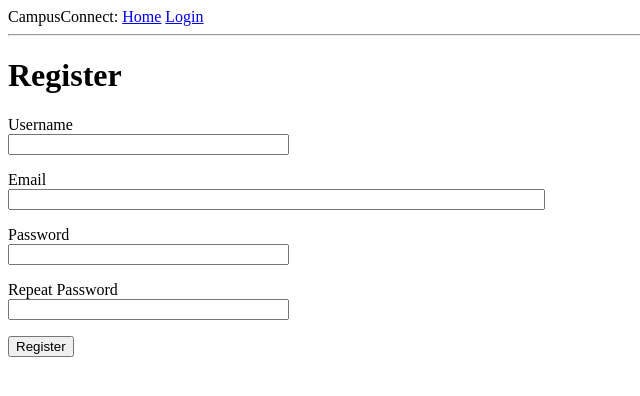
After one commit to anni02th/PeerSpace, a Flask app: page /register in a window 1280 px wide. The commit adds this page. Shown: the top 396 px of the page, without its empty margins (0-640 px from the left). Run offline with Flask 3, Linux system fonts and the light colour scheme.

Commit message:
implemented login, logout and registration functionality

```diff
--- a/app/__init__.py
+++ b/app/__init__.py
@@ -2,10 +2,13 @@ from flask import Flask
 from config import Config
 from flask_sqlalchemy import SQLAlchemy
 from flask_migrate import Migrate
+from flask_login import LoginManager
 
 app = Flask(__name__)
 app.config.from_object(Config)
 db = SQLAlchemy(app)
 migrate = Migrate(app, db)
+login = LoginManager(app)
+login.login_view = 'login'
 
 from app import routes, models
--- a/app/forms.py
+++ b/app/forms.py
@@ -1,9 +1,33 @@
 from flask_wtf import FlaskForm
 from wtforms import StringField, PasswordField, BooleanField, SubmitField
-from wtforms.validators import DataRequired
+from wtforms.validators import DataRequired, Email, EqualTo, ValidationError
+import sqlalchemy as sa
+from app import db
+from app.models import User
+
 
 class LoginForm(FlaskForm):
     username = StringField('Username', validators=[DataRequired()])
     password = PasswordField('Password', validators=[DataRequired()])
     remember_me = BooleanField('Remember Me')
     submit = SubmitField('Sign In')
+
+
+class RegistrationForm(FlaskForm):
+    username = StringField('Username', validators=[DataRequired()])
+    email = StringField('Email', validators=[DataRequired(), Email()])
+    password = PasswordField('Password', validators=[DataRequired()])
+    password2 = PasswordField(
+        'Repeat Password', validators=[DataRequired(), EqualTo('password')]
+    )
+    submit = SubmitField('Register')
+
+    def validate_username(self, username):
+        user = db.session.scalar(sa.select(User).where(User.username == username.data))
+        if user is not None:
+            raise ValidationError('Please use a different username')
+
+    def validate_email(self, email):
+        user = db.session.scalar(sa.select(User).where(User.email == email.data))
+        if user is not None:
+            raise ValidationError('Please use a different email address.')
--- a/app/routes.py
+++ b/app/routes.py
@@ -1,11 +1,15 @@
-from flask import render_template, flash, redirect, url_for
-from app import app
-from app.forms import LoginForm
+from flask import render_template, flash, redirect, url_for, request
+from app import app, db
+from app.forms import LoginForm, RegistrationForm
+from app.models import User
+import sqlalchemy as sa
+from flask_login import current_user, login_user, logout_user, login_required
+from urllib.parse import urlsplit
 
 @app.route('/')
 @app.route('/index')
+@login_required
 def index():
-    user = {'username':'aditya'}
     posts = [
         {
             'author' : {'username' : 'ashish'},
@@ -20,13 +24,45 @@ def index():
             'body': 'nothing, just trying the app'
         }
     ]
-    return render_template('index.html', title='Home', user=user, posts=posts)
+    return render_template('index.html', title='Home', posts=posts)
 
 
 @app.route('/login', methods=['GET', 'POST'])
 def login():
+    if current_user.is_authenticated:
+        return redirect(url_for('index'))
     form = LoginForm()
     if form.validate_on_submit():
-        flash('Login requested for user {}, remember_me={}'.format(form.username.data, form.remember_me.data))
+        user = db.session.scalar(
+            sa.select(User).where(User.username == form.username.data))
+        if user is None or not user.check_password(form.password.data):
+            flash('Invalid username or password')
+            return redirect(url_for('login'))
+        login_user(user, remember=form.remember_me.data)
+        next_page = request.args.get('next')
+        if not next_page or urlsplit(next_page).netloc != '':
+            next_page = url_for('index')
+        return redirect(next_page)
+    return render_template('login.html', title='Sign In', form=form)
+
+
+@app.route('/logout')
+def logout():
+    logout_user()
+    return redirect(url_for('index'))
+
+
+@app.route('/register', methods=['GET', 'POST'])
+def register():
+    if current_user.is_authenticated:
         return redirect(url_for('index'))
-    return render_template('login.html', title='Sign In', form=form)
+
+    form = RegistrationForm()
+    if form.validate_on_submit():
+        user = User(username=form.username.data, email=form.email.data)
+        user.set_password(form.password.data)
+        db.session.add(user)
+        db.session.commit()
+        flash('Congratulations! you are now a registered user!')
+        return redirect(url_for('login'))
+    return render_template('register.html', title='Register', form=form)
--- a/app/templates/base.html
+++ b/app/templates/base.html
@@ -12,7 +12,11 @@
 <body>
     <div>CampusConnect:
         <a href="{{ url_for('index') }}">Home</a>
+        {% if current_user.is_anonymous %}
         <a href="{{ url_for('login') }}">Login</a>
+        {% else %}
+        <a href="{{ url_for('logout') }}">Logout</a>
+        {% endif %}
     </div>
     <hr>
     {% with messages = get_flashed_messages() %}
--- a/app/templates/index.html
+++ b/app/templates/index.html
@@ -1,7 +1,7 @@
 {% extends "base.html" %}
 
 {% block content %}
-    <h1>Hi, {{ user.username }}!</h1>
+    <h1>Hi, {{ current_user.username }}!</h1>
     {% for post in posts %}
     <div><p>{{ post.author.username }} posted: <b>{{ post.body }}</b></p></div>
     {% endfor %}
--- a/app/templates/login.html
+++ b/app/templates/login.html
@@ -21,4 +21,5 @@
         <p>{{ form.remember_me() }} {{ form.remember_me.label }}</p>
         <p>{{ form.submit() }}</p>
     </form>
+    <p>New User? <a href="{{ url_for('register') }}">Click to Register</a></p>
 {% endblock %}
--- /dev/null
+++ b/app/templates/register.html
@@ -0,0 +1,37 @@
+{% extends 'base.html' %}
+
+{% block content %}
+    <h1>Register</h1>
+    <form action="", method="post">
+        {{ form.hidden_tag() }}
+        <p>
+            {{ form.username.label }} <br>
+            {{ form.username(size=32) }} <br>
+            {% for error in form.username.errors %}
+            <span style="color: red;">[{{ error }}]</span>
+            {% endfor %}
+        </p>
+        <p>
+            {{ form.email.label }} <br>
+            {{ form.email(size=64) }} <br>
+            {% for error in form.email.errors %}
+            <span style="color: red;">[{{ error }}]</span>
+            {% endfor %}
+        </p>
+        <p>
+            {{ form.password.label }}<br>
+            {{ form.password(size=32) }}<br>
+            {% for error in form.password.errors %}
+            <span style="color: red;">[{{ error }}]</span>
+            {% endfor %}
+        </p>
+        <p>
+            {{ form.password2.label }}<br>
+            {{ form.password2(size=32) }}<br>
+            {% for error in form.password2.errors %}
+            <span style="color: red;">[{{ error }}]</span>
+            {% endfor %}
+        </p>
+        <p>{{ form.submit() }}</p>
+    </form>
+{% endblock %}
```
Also changed, not shown: app/models.py (+7 -2 lines).
